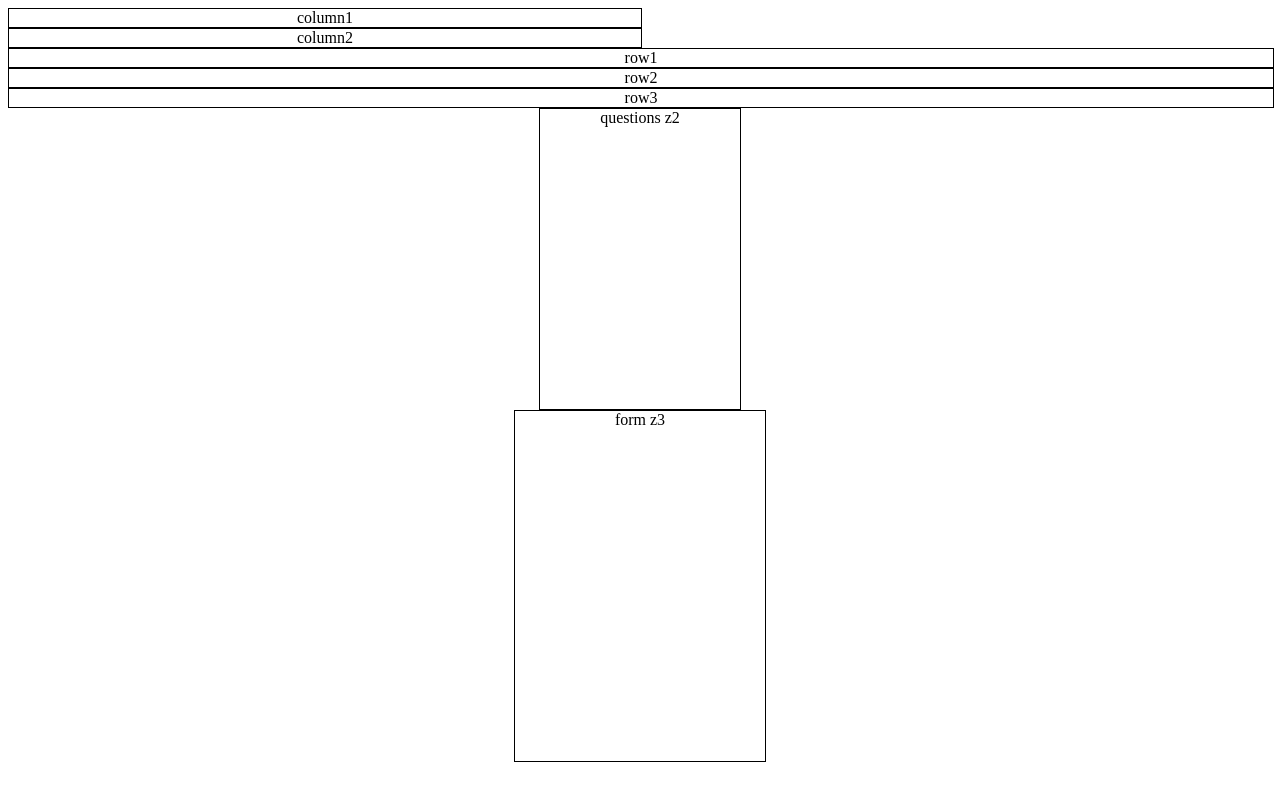
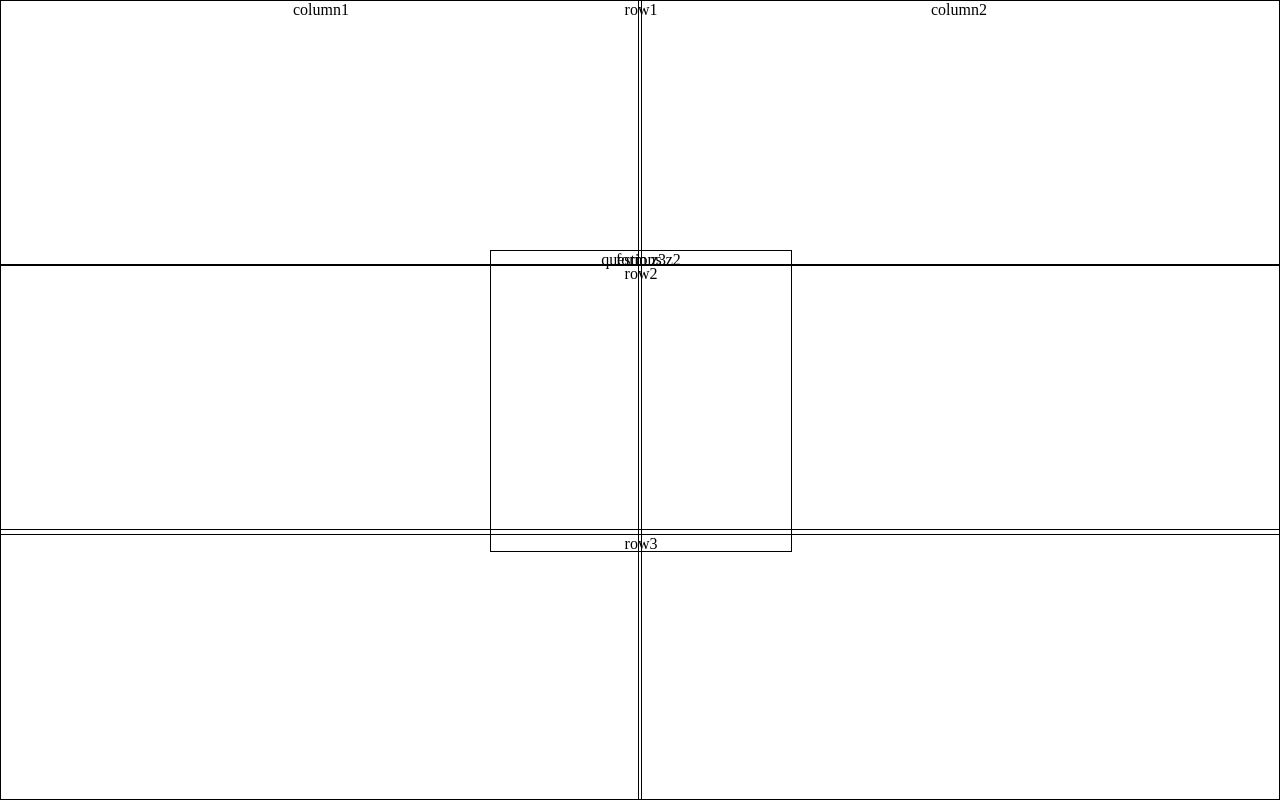
Before and after one commit to omaracrystal/gschool-trivia, a plain HTML site: page testLayout/index.html in a window 1280 px wide. Drawn offline with Linux system fonts and the light colour scheme.

Commit message:
completed test layout

```diff
--- a/testLayout/style.css
+++ b/testLayout/style.css
@@ -6,25 +6,37 @@
 .column1 {
   width: 50%;
   height: 100%;
+  position:fixed;
+  top: 0%;
+  left:0%;
+  margin-top: 0px;
+  margin-left:0px;
   border: solid 1px black;
-  z-index: 0;
-  left: 0;
   text-align: center;
+  z-index: 1;
 }
 
 .column2 {
   width: 50%;
   height: 100%;
+  position:fixed;
+  top: 0%;
+  right:0%;
+  margin-top: 0px;
+  margin-right:0px;
   border: solid 1px black;
-  right: 0;
   text-align: center;
-  z-index: 0;
+  z-index: 1;
 }
 
 .row1 {
   width: 100%;
   height: 33%;
-  position: top;
+  position:fixed;
+  top: 0%;
+  left:0%;
+  margin-top: 0px;
+  margin-left:0px;
   border: solid 1px black;
   text-align: center;
   z-index: 1;
@@ -33,7 +45,11 @@
 .row2 {
   width: 100%;
   height: 33%;
-  position: center;
+  position:fixed;
+  top: 33%;
+  left:0%;
+  margin-top: 0px; /* negative half the size of height */
+  margin-left:0px; /* negative half the size of width */
   border: solid 1px black;
   text-align: center;
   z-index: 1;
@@ -42,26 +58,37 @@
 .row3 {
   width: 100%;
   height: 33%;
-  position: bottom;
+  position:fixed;
+  bottom: 0%;
+  left:0%;
+  margin-bottom: 0px;
+  margin-left:0px;
   border: solid 1px black;
   text-align: center;
   z-index: 1;
-
 }
 
 #questions {
-  width: 200px;
+  width: 300px;
   height: 300px;
-  margin: auto;
+  position:fixed;
+  top:50%;
+  left:50%;
+  margin-top:-150px; /* negative half the size of height */
+  margin-left:-150px; /* negative half the size of width */
   border: solid 1px black;
   z-index: 2;
   text-align: center;
 }
 
 #form {
-  width: 250px;
-  height: 350px;
-  margin: auto;
+  width: 300px;
+  height: 300px;
+  position:fixed;
+  top:50%;
+  left:50%;
+  margin-top:-150px; /* negative half the size of height */
+  margin-left:-150px; /* negative half the size of width */
   border: solid 1px black;
   z-index: 3;
   text-align: center;
```
Also changed, not shown: Seed.js (added, +50 -0 lines).
